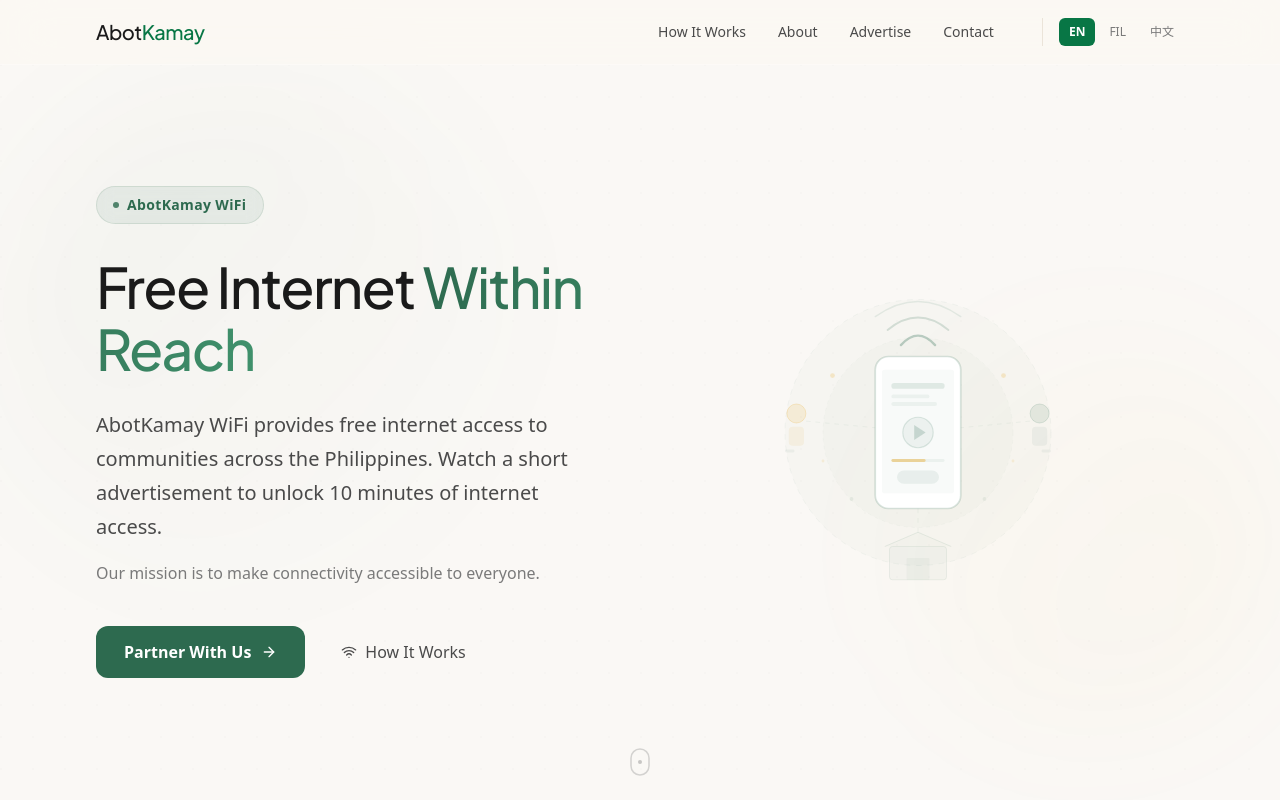
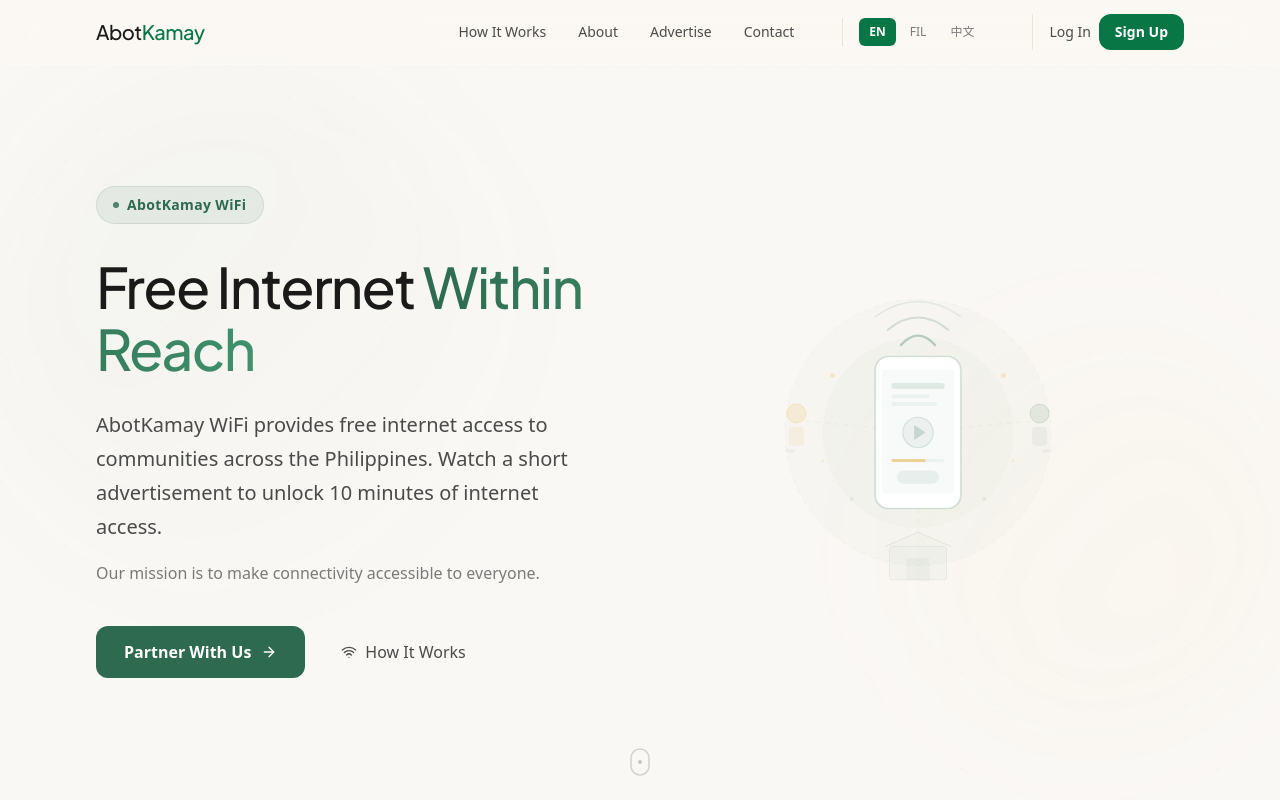
Before and after one commit to XingCEO/ph-wifi-portal, a Next.js app in the folder web/: page /en in a window 1280 px wide. Shown: the top 800 px of the page. Built offline with nearby package versions, Linux system fonts and the light colour scheme.

Commit message:
feat: add Login/Sign Up buttons to brand homepage header
- Desktop: Log In text + green Sign Up button after language switcher
- Mobile: full-width Log In + Sign Up buttons in menu panel
- Links to /login and /register

```diff
--- a/web/app/[lang]/components/Header.tsx
+++ b/web/app/[lang]/components/Header.tsx
@@ -72,6 +72,22 @@
               </Link>
             ))}
           </div>
+
+          <div className="flex items-center gap-2 ml-4 border-l border-[#e8e4de] pl-4">
+            <Link
+              href="/login"
+              className="text-sm font-medium text-[var(--color-text-secondary)] hover:text-[var(--color-text-primary)] transition-colors no-underline"
+            >
+              Log In
+            </Link>
+            <Link
+              href="/register"
+              className="text-sm font-semibold text-white px-4 py-2 rounded-xl no-underline transition-all hover:opacity-90"
+              style={{ background: "var(--color-brand-green)" }}
+            >
+              Sign Up
+            </Link>
+          </div>
         </nav>
 
         <button
@@ -135,6 +151,23 @@
                   </Link>
                 ))}
               </div>
+              <div className="flex items-center gap-3 pt-4 border-t border-[#e8e4de]">
+                <Link
+                  href="/login"
+                  onClick={() => setMenuOpen(false)}
+                  className="flex-1 text-center text-sm font-medium text-[var(--color-text-secondary)] py-2.5 rounded-xl border border-[#e8e4de] no-underline hover:bg-[var(--color-warm-gray)] transition-colors"
+                >
+                  Log In
+                </Link>
+                <Link
+                  href="/register"
+                  onClick={() => setMenuOpen(false)}
+                  className="flex-1 text-center text-sm font-semibold text-white py-2.5 rounded-xl no-underline transition-all hover:opacity-90"
+                  style={{ background: "var(--color-brand-green)" }}
+                >
+                  Sign Up
+                </Link>
+              </div>
             </nav>
           </div>
         </>
```
